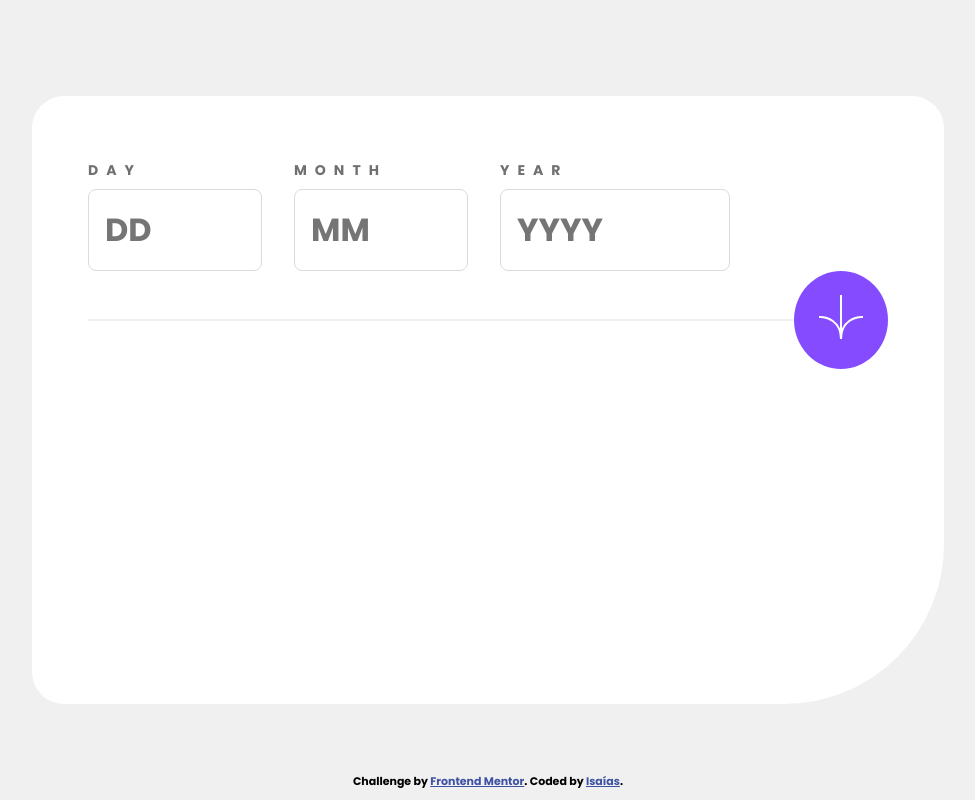
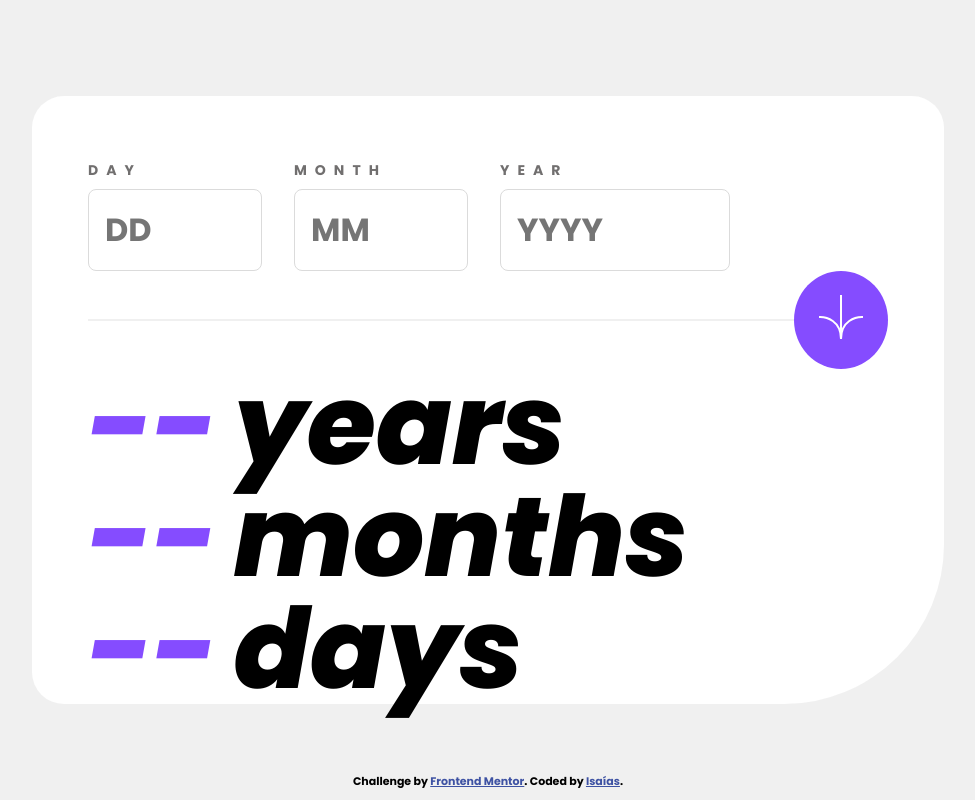
Before and after one commit to isaiasg09/age-calculator-fem, a plain HTML site: page index.html in a window 1280 px wide. Shown: the whole page, without its empty margins (152-1127 px from the left). Drawn offline with Linux system fonts and the light colour scheme.

Commit message:
made results styles

```diff
--- a/index.html
+++ b/index.html
@@ -71,7 +71,27 @@
         </div>
       </form>
 
-      <div></div>
+      <!-- results div -->
+      <div class="results_container">
+        <div>
+          <h1 class="years result">--</h1>
+
+          <h1>years</h1>
+        </div>
+
+        <div>
+          <h1 class="months result">--</h1>
+
+          <h1>months</h1>
+        </div>
+
+        <div>
+          <h1 class="days result">--</h1>
+
+          <h1>days</h1>
+        </div>
+
+
     </main>
 
     <div class="attribution">
--- a/styles.css
+++ b/styles.css
@@ -121,6 +121,25 @@ main {
   -o-transform: scale(0.8);
 }
 
+.results_container {
+  width: 100%;
+  display: flex;
+  flex-direction: column;
+  font-size: 56px;
+  line-height: 7rem;
+  font-style: italic;
+}
+
+.results_container div {
+  display: flex;
+  flex-direction: row;
+}
+
+.results_container .result {
+  color: var(--purple);
+  margin-right: 1rem;
+}
+
 .attribution {
   font-size: 11px;
   text-align: center;
```
